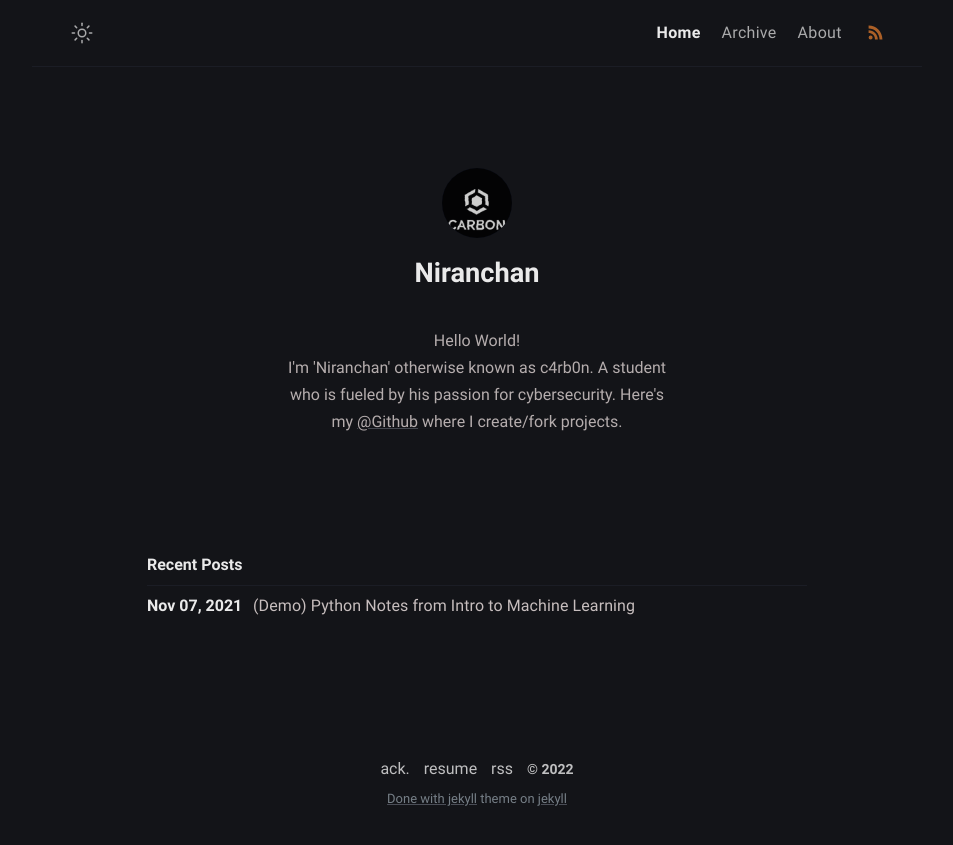
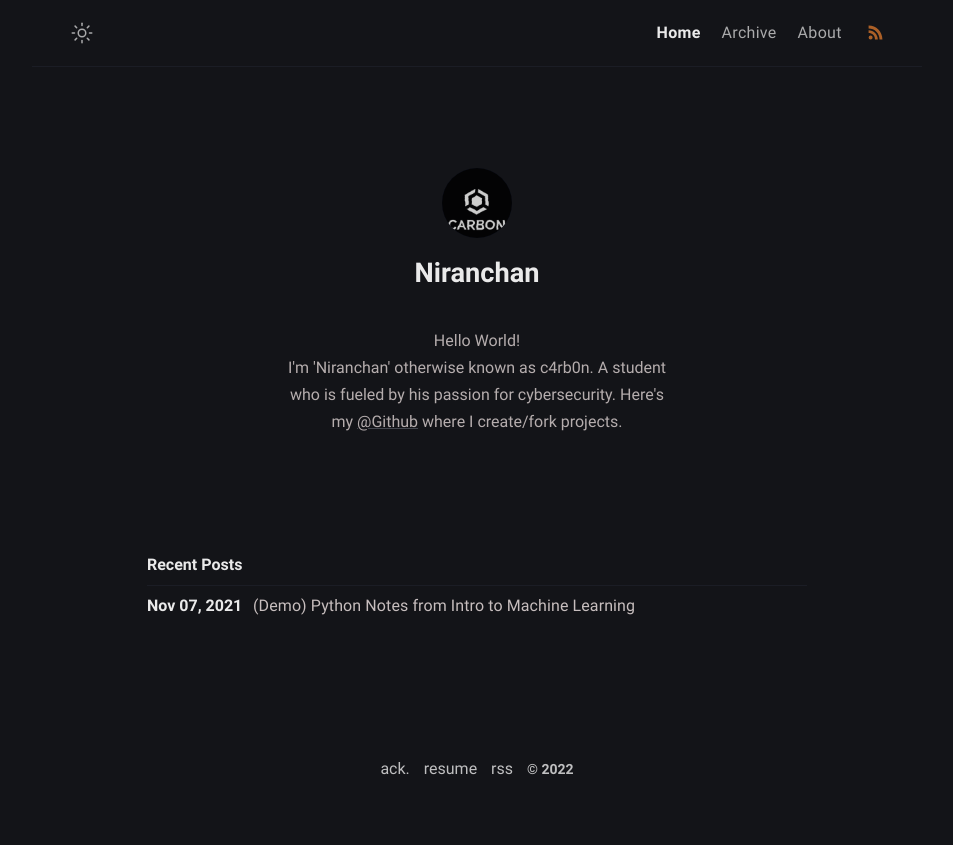
Before and after one commit to c4rb0nX01/c4rb0n.github.io, a Jekyll site: the page built from index.md, in a window 1280 px wide. Shown: the top 845 px of the page, without its empty margins (163-1116 px from the left). Built offline with Jekyll 4.4.1, drawn with Linux system fonts in a browser that asks for light colours.

Commit message:
Update footer.html

```diff
--- a/_includes/footer.html
+++ b/_includes/footer.html
@@ -8,11 +8,11 @@
       href="https://github.com/piharpi/jekyll-klise"
       target="_blank"
       rel="noreferrer noopener"
-      >Done with jekyll</a
+      ></a
     >
-    theme on
+
     <a href="https://jekyllrb.com" target="_blank" rel="noreferrer noopener"
-      >jekyll</a
+      ></a
     >
   </small>
 </footer>
```
